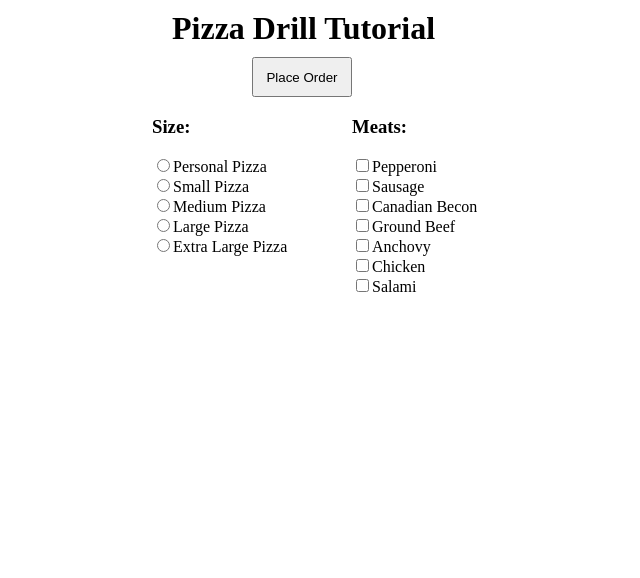
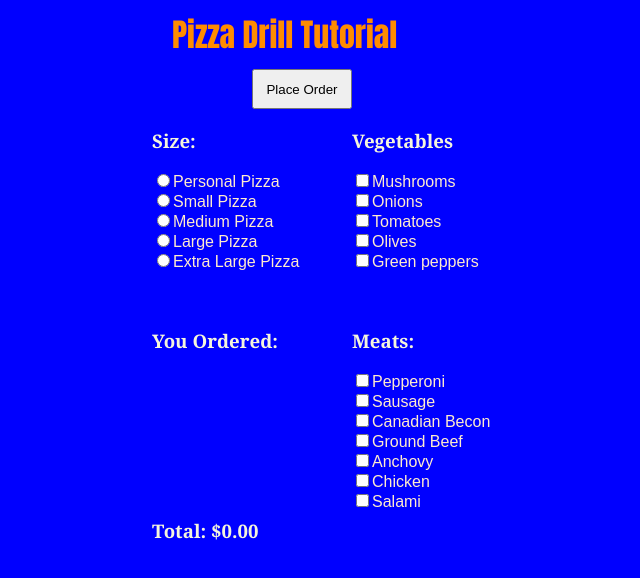
Before and after one commit to Konkyo/JavaScript-Projects, a plain HTML site: page Pizza_Project/Pizza.html in a window 1280 px wide. Both pictures are taken after a click on the button "Place Order". Shown: the whole page, without its empty margins (288-928 px from the left). Drawn offline with Linux system fonts and the light colour scheme.

Commit message:
Add files via upload

```diff
--- a/Pizza_Project/Pizza.html
+++ b/Pizza_Project/Pizza.html
@@ -27,6 +27,20 @@
                          value="Extra Large Pizza">Extra Large Pizza<br>
                 </div>
 
+                <div class="menu center">
+                    <h3>Vegetables</h3>
+                    <input class="toppings" type="checkbox" name="Topping"
+                         value="Mushrooms">Mushrooms<br>
+                    <input class="toppings" type="checkbox" name="Topping"
+                         value="Onions">Onions<br>
+                    <input class="toppings" type="checkbox" name="Topping"
+                         value="Tomatoes">Tomatoes<br>
+                    <input class="toppings" type="checkbox" name="Topping"
+                         value="Olives">Olives<br>
+                    <input class="toppings" type="checkbox" name="Topping"
+                         value="Green Peppers">Green peppers<br>
+                </div>
+
                 <div class="menu right">
                     <h3>Meats:</h3>
                     <input class="toppings" type="checkbox" name="Topping"
--- a/Pizza_Project/Pizza_CSS/Pizza.css
+++ b/Pizza_Project/Pizza_CSS/Pizza.css
@@ -5,7 +5,7 @@
 }
 
 #frmMenu {
-    width:400px
+    width:400px;
     height:200px;
 }
 
@@ -22,6 +22,12 @@
     float:left;
 }
 
+.center {
+    width:200px;
+    height:200px;
+    float:left;
+}
+
 .right {
     width:200px;
     height:200px;
@@ -29,7 +35,7 @@
 }
 
 #showText {
-    width:200px
+    width:200px;
     height:190px;
     margin:0px auto;
     float:left;
@@ -47,3 +53,22 @@
     width:100px;
     height:40px
 }
+
+body {
+    background-color: blue;
+}
+
+h1 {
+    font-family: Impact, Haettenschweiler, 'Arial Narrow Bold', sans-serif;
+    color: darkorange;
+}
+
+h3 {
+    font-family: Cambria, Cochin, Georgia, Times, 'Times New Roman', serif;
+    color: beige;
+}
+
+div {
+    font-family: Arial, Helvetica, sans-serif;
+    color:blanchedalmond;
+}
--- a/Pizza_Project/Pizza_JS/Pizza.js
+++ b/Pizza_Project/Pizza_JS/Pizza.js
@@ -0,0 +1,65 @@
+function getReceipt() {
+    //This initializes our string so it can get paassed from
+    //function to function, growing line by line into full receipt
+    var text1 = "<h3>You Ordered:</h3>";
+    var runningTotal = 0;
+    var sizeTotal = 0;
+    var sizeArray = document.getElementsByClassName("size");
+    var selectedSize = "";
+
+    for (var i = 0; i < sizeArray.length; i++) {
+        if (sizeArray[i].checked) {
+            selectedSize = sizeArray[i].value;
+            text1 = text1 + selectedSize + "<br>";
+        }
+    }
+
+    if (selectedSize === "Personal Pizza") {
+        sizeTotal = 6;
+    } else if (selectedSize === "Small Pizza") {
+        sizeTotal = 8;
+    } else if (selectedSize === "Medium Pizza") {
+        sizeTotal = 10;
+    } else if (selectedSize === "Large Pizza") {
+        sizeTotal = 14;
+    } else if (selectedSize === "Extra Large Pizza") {
+        sizeTotal = 16;
+    }
+
+    runningTotal = sizeTotal;
+    console.log(selectedSize + " = $" + sizeTotal + ".00");
+    console.log("size text1: " + text1);
+    console.log("subtotal: $" + runningTotal + ".00");
+
+    getTopping(runningTotal, text1);
+}
+
+function getTopping(runningTotal, text1) {
+    var toppingTotal = 0;
+    var selectedTopping = [];
+    var toppingArray = document.getElementsByClassName("toppings");
+
+    for (var j = 0; j < toppingArray.length; j++) {
+        if (toppingArray[j].checked) {
+            selectedTopping.push(toppingArray[j].value);
+            console.log("selected topping item: (" + toppingArray[j].value + ")");
+            text1 = text1 + toppingArray[j].value + "<br>";
+        }
+    }
+
+    var toppingCount = selectedTopping.length;
+
+    if (toppingCount > 1) {
+        toppingTotal = (toppingCount - 1);
+    } else {
+        toppingTotal = 0;
+    }
+
+    runningTotal = (runningTotal + toppingTotal);
+    console.log("total selected topping items: " + toppingCount);
+    console.log(toppingCount + " topping - 1 free topping = $" + toppingTotal + ".00");
+    console.log("Purchase Total: $" + runningTotal + ".00");
+
+    document.getElementById("showText").innerHTML = text1;
+    document.getElementById("totalPrice").innerHTML = "<h3>Total: <strong>$" + runningTotal + ".00</strong></h3>";
+}
```
